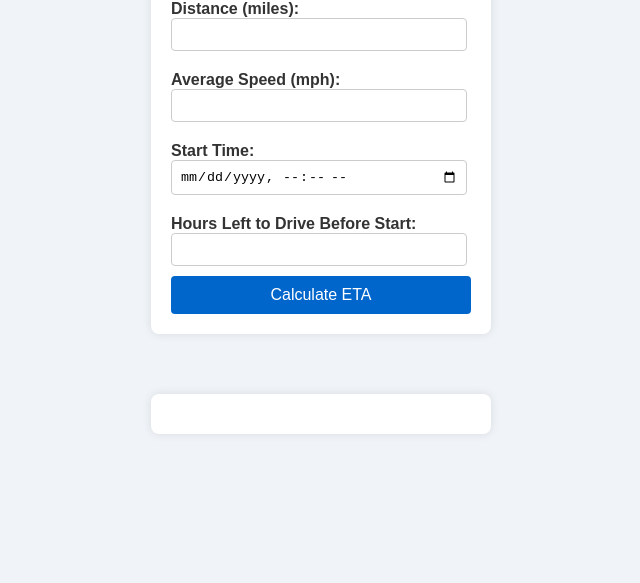
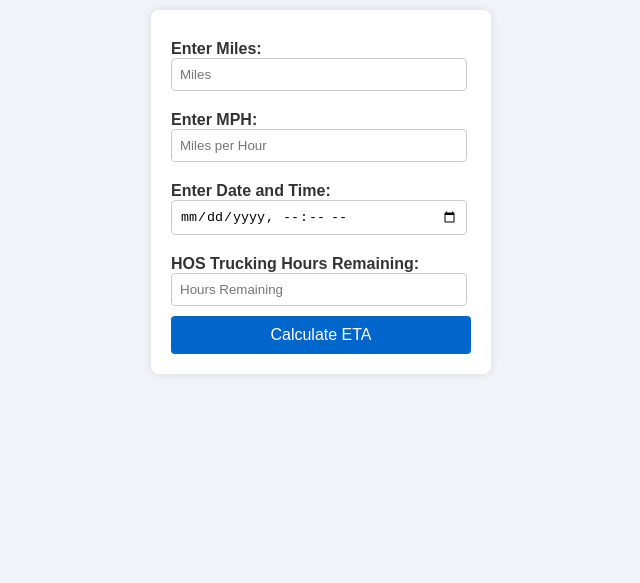
Before and after one commit to aatishkamble15/trucketa, a plain HTML site: page index.html in a window 1280 px wide. Shown: the part 257-840 px from the top of the page, without its empty margins (319-959 px from the left). Drawn offline with Linux system fonts and the light colour scheme.

Commit message:
Update index.html

```diff
--- a/index.html
+++ b/index.html
@@ -3,28 +3,29 @@
 <head>
     <meta charset="UTF-8">
     <meta name="viewport" content="width=device-width, initial-scale=1.0">
-    <title>Truck ETA Calculator</title>
+    <title>ETA Calculator</title>
     <link rel="stylesheet" href="styles.css">
 </head>
 <body>
-    <h1>Truck ETA Calculator</h1>
-    <form id="eta-form">
-        <label for="distance">Distance (miles):</label>
-        <input type="number" id="distance" name="distance" required>
-        <br>
-        <label for="speed">Average Speed (mph):</label>
-        <input type="number" id="speed" name="speed" required>
-        <br>
-        <label for="start-time">Start Time:</label>
-        <input type="datetime-local" id="start-time" name="start-time" required>
-        <br>
-        <label for="hours-left">Hours Left to Drive Before Start:</label>
-        <input type="number" id="hours-left" name="hours-left" required>
-        <br>
-        <button type="submit">Calculate ETA</button>
-    </form>
-    <div id="result"></div>
-    <div id="calculation-details"></div>
+    <div class="container">
+        <h1>ETA Calculator</h1>
+        <form id="etaForm">
+            <label for="miles">Enter Miles:</label>
+            <input type="number" id="miles" name="miles" placeholder="Miles" required>
+
+            <label for="mph">Enter MPH:</label>
+            <input type="number" id="mph" name="mph" placeholder="Miles per Hour" required>
+
+            <label for="datetime">Enter Date and Time:</label>
+            <input type="datetime-local" id="datetime" name="datetime" required>
+
+            <label for="hos">HOS Trucking Hours Remaining:</label>
+            <input type="number" id="hos" name="hos" placeholder="Hours Remaining" required>
+
+            <button type="submit">Calculate ETA</button>
+        </form>
+        <div id="result" class="result-box"></div>
+    </div>
     <script src="script.js"></script>
 </body>
 </html>
```
